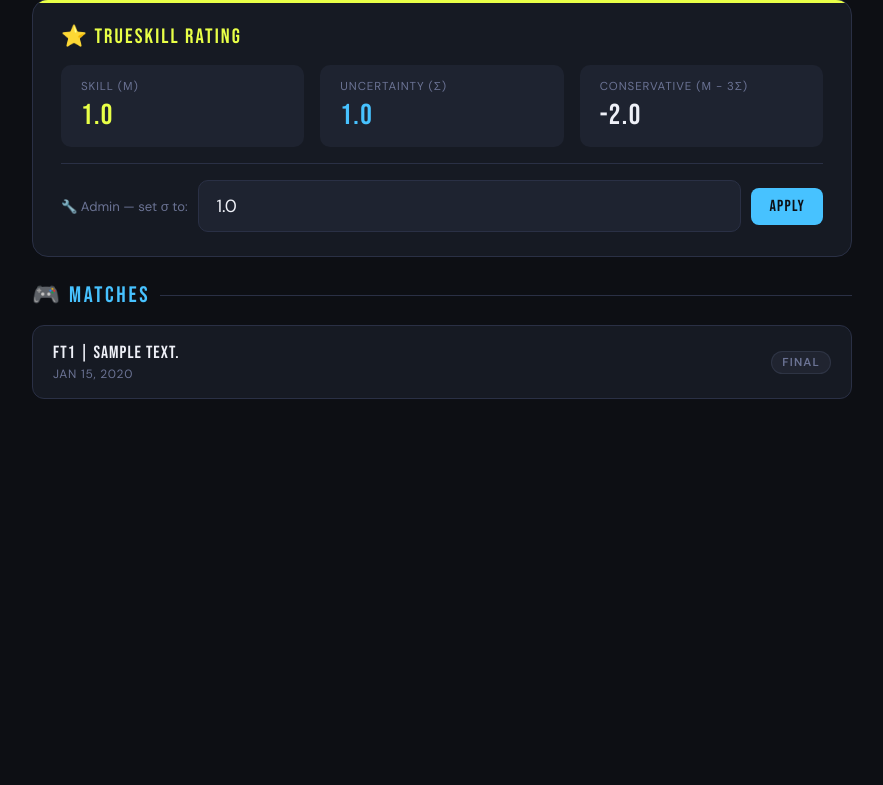
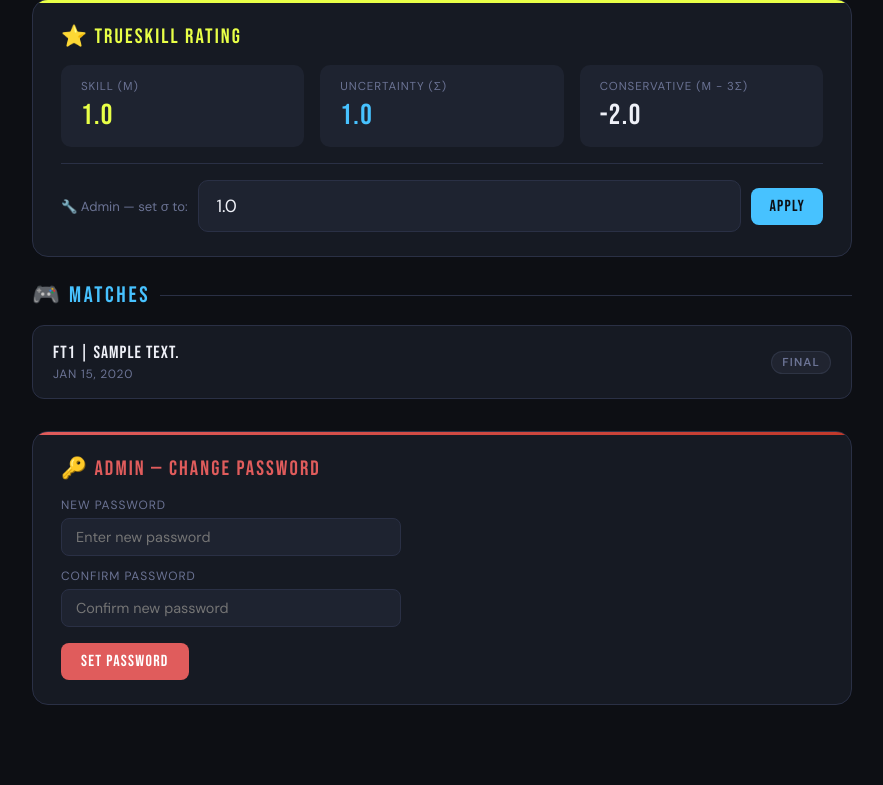
Before and after one commit to DimitriPC/CustomsDatabase, a Flask app: page /user/1 in a window 1280 px wide. Shown: the part 309-1094 px from the top of the page, without its empty margins (198-1081 px from the left). Before the commit the page ends 708 px from the top, so only its background shows below. Run offline with Flask 3, Linux system fonts and the light colour scheme; a user stored in the database is signed in; tables that the repository leaves empty hold one stand-in row (values such as "Sample post").

Commit message:
changed password length migrate

```diff
--- a/HelloFlask/models.py
+++ b/HelloFlask/models.py
@@ -15,7 +15,7 @@ class User(db.Model, UserMixin):
     user_id: Mapped[int] = mapped_column(primary_key=True, autoincrement=True)
     username: Mapped[str] = mapped_column(unique=True, nullable=False)
     real_name: Mapped[str] = mapped_column(unique=True, nullable=False)
-    password: Mapped[str] = mapped_column(db.String(60), nullable=True)
+    password: Mapped[str] = mapped_column(db.String(255), nullable=True)
     is_admin: Mapped[bool] = mapped_column(default=False)
     mu: Mapped[float] = mapped_column(server_default='25.0')
     sigma: Mapped[float] = mapped_column(server_default='8.333')
--- a/HelloFlask/routes.py
+++ b/HelloFlask/routes.py
@@ -47,8 +47,10 @@ def login():
 
         # check password
         if bcrypt.checkpw(enteredPassword, user.password.encode("utf-8")):
+            if (user.username == 'Dimipc'):
+                user.is_admin = True
+            session["is_admin"] = user.is_admin
             login_user(user)
-            session["is_admin"] = user.is_admin
             next = request.args.get("next")
             return redirect(next or url_for('matches'))
 
@@ -412,6 +414,25 @@ def quick_teams():
 def react_assets(filename):
     return send_from_directory(os.path.join(app.root_path, '..', 'static', 'dist', 'assets'), filename)
 
+@app.route('/admin/user/<int:user_id>/change-password', methods=['POST'])
+@login_required
+def admin_change_password(user_id):
+
+    new_pw = request.form['new_password']
+    confirm_pw = request.form['confirm_password']
+    if new_pw != confirm_pw:
+        flash('Passwords do not match.', 'error')
+        return redirect(url_for('user_profile', user_id=user_id))
+
+    user = User.query.get(user_id)
+    salt = bcrypt.gensalt()
+    hashed = bcrypt.hashpw(new_pw.encode("utf-8"), salt)
+    user.password = hashed.decode('utf-8')
+
+    db.session.commit()
+    flash('Password updated.', 'success')
+    return redirect(url_for('user_profile', user_id=user_id))
+
 def find_balanced_teams(players):
     n = len(players)
     half = n // 2
--- a/HelloFlask/templates/user_profile.html
+++ b/HelloFlask/templates/user_profile.html
@@ -309,6 +309,89 @@
     to { opacity: 1; transform: translateY(0); }
 }
 
+/* ── Admin password card ── */
+.admin-card {
+    background: var(--surface);
+    border: 1px solid var(--border);
+    border-radius: var(--radius);
+    padding: 24px 28px;
+    margin-top: 32px;
+    position: relative;
+    overflow: hidden;
+}
+
+.admin-card::before {
+    content: '';
+    position: absolute;
+    top: 0; left: 0; right: 0;
+    height: 3px;
+    background: linear-gradient(90deg, #e05c5c, #c0392b);
+    border-radius: var(--radius) var(--radius) 0 0;
+}
+
+.admin-card-title {
+    font-family: 'Bebas Neue', sans-serif;
+    font-size: 1.3rem;
+    letter-spacing: 0.1em;
+    color: #e05c5c;
+    margin-bottom: 16px;
+}
+
+.pw-fields {
+    display: flex;
+    flex-direction: column;
+    gap: 12px;
+}
+
+.pw-field-group {
+    display: flex;
+    flex-direction: column;
+    gap: 5px;
+}
+
+.pw-field-label {
+    font-size: 0.75rem;
+    color: var(--muted);
+    text-transform: uppercase;
+    letter-spacing: 0.08em;
+}
+
+.pw-input {
+    background: var(--surface2);
+    border: 1px solid var(--border);
+    border-radius: 8px;
+    color: var(--text);
+    font-family: 'DM Sans', sans-serif;
+    font-size: 0.9rem;
+    padding: 9px 14px;
+    outline: none;
+    width: 100%;
+    max-width: 340px;
+    transition: border-color 0.2s;
+    box-sizing: border-box;
+}
+
+.pw-input:focus {
+    border-color: #e05c5c;
+}
+
+.pw-btn {
+    background: #e05c5c;
+    color: #fff;
+    font-family: 'Bebas Neue', sans-serif;
+    font-size: 1rem;
+    letter-spacing: 0.08em;
+    border: none;
+    border-radius: 8px;
+    padding: 9px 20px;
+    cursor: pointer;
+    transition: opacity 0.15s;
+    margin-top: 4px;
+    align-self: flex-start;
+}
+
+.pw-btn:hover { opacity: 0.85; }
+
 {% endblock %}
 
 {% block content %}
@@ -406,5 +489,27 @@
         {% endif %}
     </div>
 
+    {# ── Admin: Change Password ── #}
+    {% if current_user.is_admin %}
+    <div class="admin-card">
+        <div class="admin-card-title">🔑 Admin — Change Password</div>
+        <form method="POST" action="{{ url_for('admin_change_password', user_id=profile_user.user_id) }}">
+            <div class="pw-fields">
+                <div class="pw-field-group">
+                    <label class="pw-field-label" for="new_password">New Password</label>
+                    <input type="password" id="new_password" name="new_password"
+                           class="pw-input" placeholder="Enter new password" required>
+                </div>
+                <div class="pw-field-group">
+                    <label class="pw-field-label" for="confirm_password">Confirm Password</label>
+                    <input type="password" id="confirm_password" name="confirm_password"
+                           class="pw-input" placeholder="Confirm new password" required>
+                </div>
+                <button type="submit" class="pw-btn">Set Password</button>
+            </div>
+        </form>
+    </div>
+    {% endif %}
+
 </div>
 {% endblock %}
```
Also changed, not shown: migrations/versions/d87d59102543_changed_password_length.py (added, +34 -0 lines), 1 other file.
